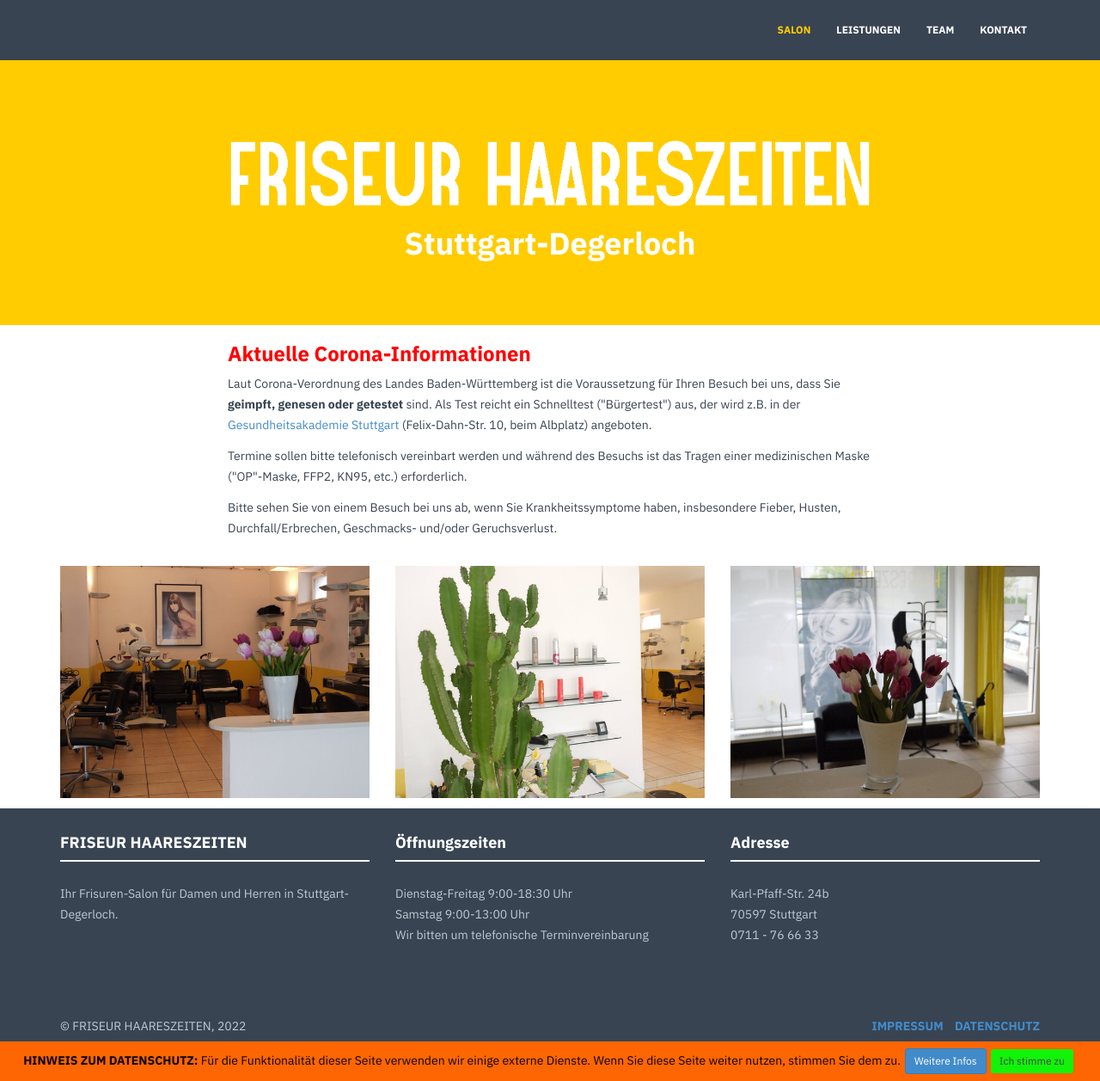
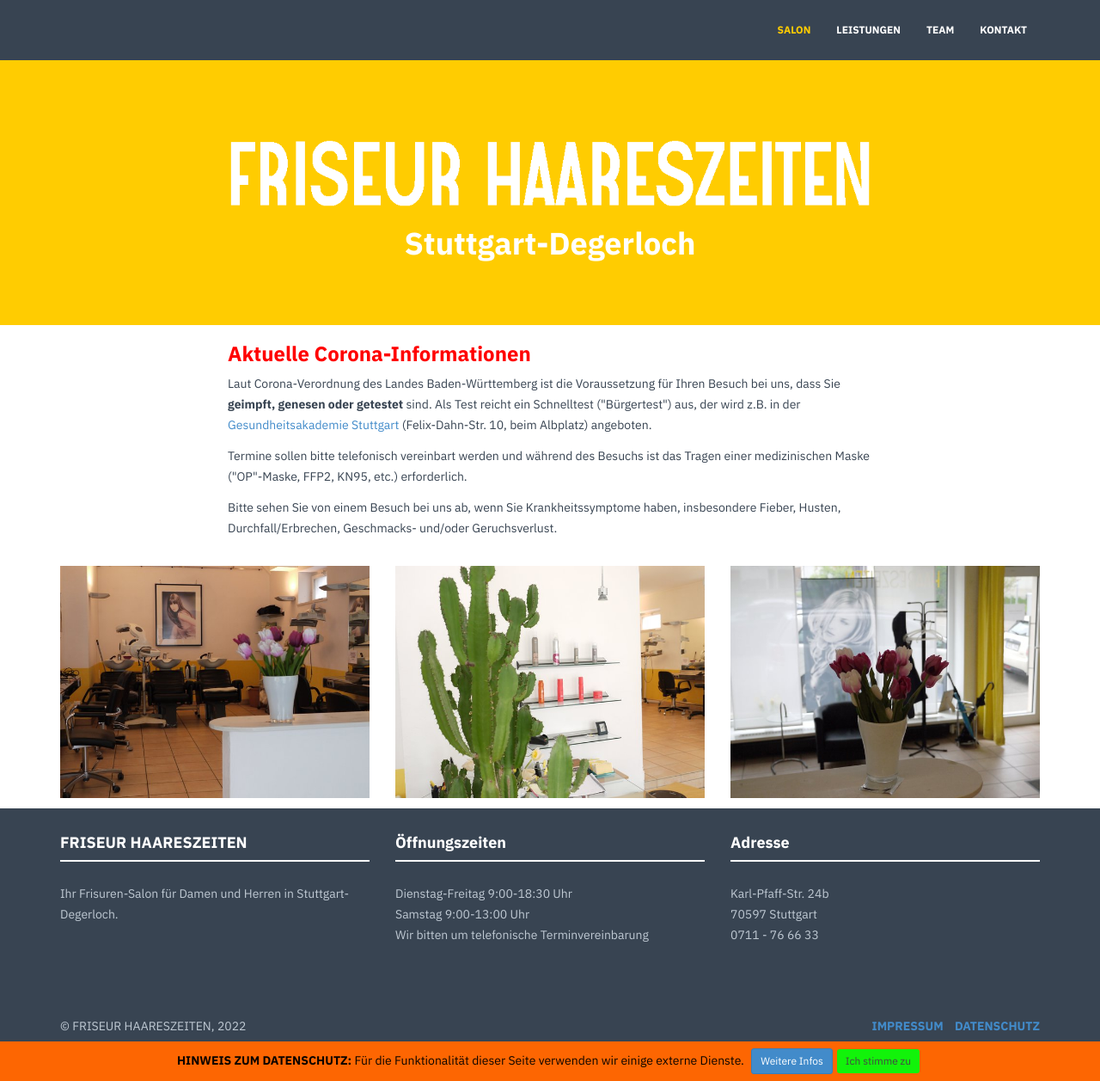
Before and after one commit to haareszeiten/haareszeiten.github.io, a Jekyll site: the page built from index.html, in a window 1280 px wide and 1257 px high. Shown: the whole window at 86% size. Built offline with Jekyll 4.4.1, drawn with Linux system fonts in a browser that asks for light colours; nearby versions of some CDN libraries.

Commit message:
Modify .gitignore

```diff
--- a/_includes/cookie-consent.html
+++ b/_includes/cookie-consent.html
@@ -10,7 +10,7 @@
     }
 </style>
 <div id="cookie-notice"><span><strong>HINWEIS ZUM DATENSCHUTZ:</strong>  Für die Funktionalität dieser Seite verwenden wir einige externe Dienste.
-    Wenn Sie diese Seite weiter nutzen, stimmen Sie dem zu.</span><a href="/datenschutz" class="btn btn-primary btn-sm">Weitere Infos</a><a id="cookie-notice-accept" class="btn-theme-ok btn-primary btn-sm">Ich stimme zu</a></div>
+    </span><a href="/datenschutz" class="btn btn-primary btn-sm">Weitere Infos</a><a id="cookie-notice-accept" class="btn-theme-ok btn-primary btn-sm">Ich stimme zu</a></div>
 <script>
     function createCookie(name,value,days) {
         var expires = "";
```
Also changed, not shown: 1 other file.
